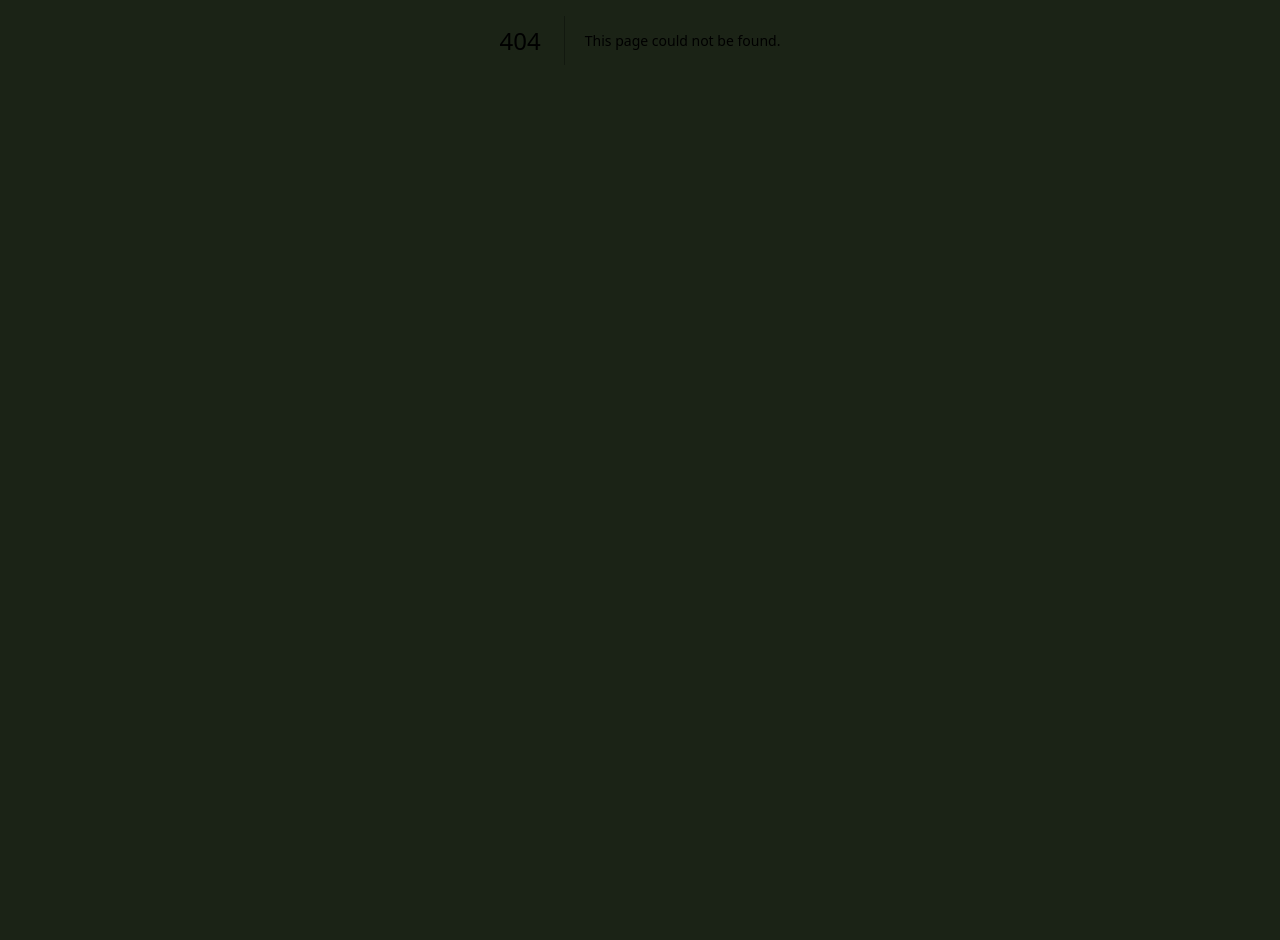
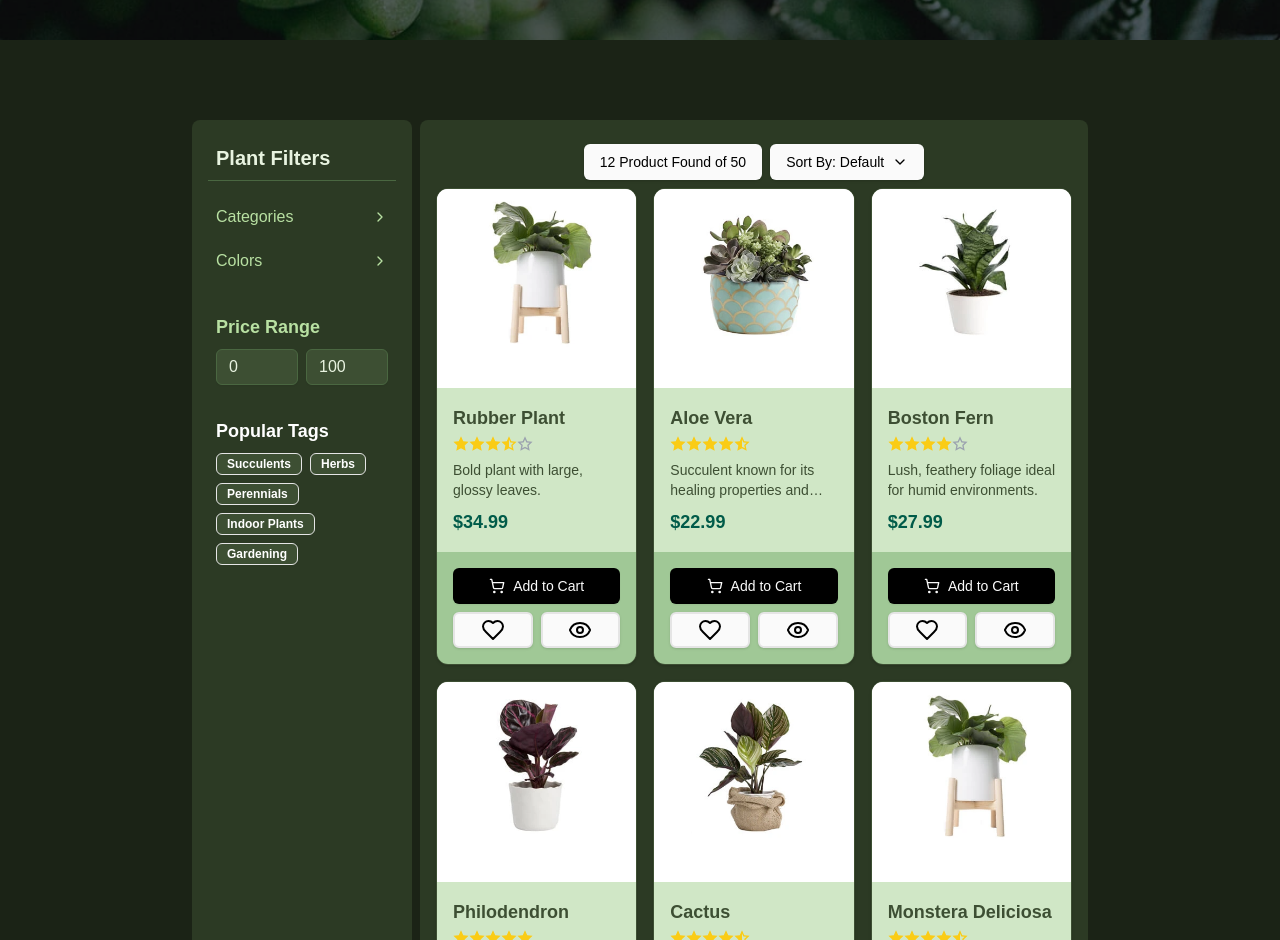
Before and after one commit to CodeEx24/ecoplants, a Next.js app: page /shop in a window 1280 px wide. Before the commit this address had no page. Shown: the part 360-1300 px from the top of the page. Before the commit the page ends 800 px from the top, so only its background shows below. Built offline with nearby package versions, Linux system fonts and the light colour scheme.

Commit message:
Dev 12: Products

```diff
--- /dev/null
+++ b/app/(default)/shop/components/ProductGrid.tsx
@@ -0,0 +1,122 @@
+"use client";
+import { StarEmpty } from "@/app/assets/svg/StarEmpty";
+import { StarFull } from "@/app/assets/svg/StarFull";
+import { StarHalf } from "@/app/assets/svg/StarHalf";
+import { Button } from "@/components/ui/button";
+import { Card, CardContent, CardFooter } from "@/components/ui/card";
+import { productsData } from "@/constants/productsData";
+import { Eye, Heart, ShoppingCart } from "lucide-react";
+import Image from "next/image";
+import React, { useState } from "react";
+
+export default function ProductGrid() {
+  const [favorites, setFavorites] = useState<number[]>([]);
+
+  const toggleFavorite = (id: number) => {
+    setFavorites((prev) =>
+      prev.includes(id) ? prev.filter((fav) => fav !== id) : [...prev, id],
+    );
+  };
+
+  return (
+    <div className="mt-4 grid grid-cols-1 gap-4 sm:grid-cols-2 lg:grid-cols-3">
+      {productsData.map((product, index) => (
+        <Card
+          key={`${index}${product.name}`}
+          className="w-full overflow-hidden border-[#3D4F33] bg-[#2C3A24] text-[#E8F3E0]"
+        >
+          <CardContent className="p-0">
+            <div className="relative aspect-square bg-white">
+              <Image
+                src={product.image.src}
+                alt={product.name}
+                width={200}
+                height={200}
+                className="h-full w-full rounded-md object-cover"
+              />
+            </div>
+            <div className="bg-[#D0E7C6] p-4">
+              <h3 className="text-lg font-semibold text-[#3D4F33]">
+                {product.name}
+              </h3>
+              <div className="mt-1 flex items-center text-[#3D4F33]">
+                {[1, 2, 3, 4, 5].map((star) => {
+                  if (star <= product.stars) {
+                    // Full star
+                    return (
+                      <StarFull
+                        key={`star${star}`}
+                        className="h-4 w-4 text-yellow-400"
+                      />
+                    );
+                  } else if (star === Math.ceil(product.stars)) {
+                    // Half star
+                    return (
+                      <StarHalf
+                        key={`star${star}`}
+                        className="h-4 w-4 text-yellow-400"
+                      />
+                    );
+                  } else {
+                    // Empty star
+                    return (
+                      <StarEmpty
+                        key={`star${index}`}
+                        className="h-4 w-4 text-gray-400"
+                      />
+                    );
+                  }
+                })}
+              </div>
+              <p className="mt-2 line-clamp-2 min-h-[2.8em] text-sm text-[#3D4F33]">
+                {product.description}
+              </p>
+
+              <p className="mt-2 text-lg font-bold text-[#3D4F33] text-secondary">
+                ${product.price.toFixed(2)}
+              </p>
+            </div>
+          </CardContent>
+          <CardFooter className="flex flex-wrap gap-2 bg-[#A0C896] p-4">
+            <Button
+              aria-label="Add to cart"
+              variant="secondary"
+              className="w-full"
+            >
+              <ShoppingCart className="mr-2 h-4 w-4" /> Add to Cart
+            </Button>
+            <div className="flex w-full justify-between">
+              <div className="flex w-full gap-2">
+                <Button
+                  size="icon"
+                  onClick={() => toggleFavorite(product.id)}
+                  aria-label={
+                    favorites.includes(product.id)
+                      ? "Remove from favorites"
+                      : "Add to favorites"
+                  }
+                  className="w-1/2 border-[2px]"
+                >
+                  <Heart
+                    className={
+                      favorites.includes(product.id)
+                        ? "fill-red-500 text-red-500"
+                        : ""
+                    }
+                  />
+                </Button>
+                <Button
+                  size="icon"
+                  aria-label="Quick view"
+                  className="w-1/2 border-[2px]"
+                >
+                  <Eye />
+                </Button>
+              </div>
+            </div>
+          </CardFooter>
+        </Card>
+      ))}
+    </div>
+  );
+}
--- /dev/null
+++ b/app/(default)/shop/components/ProductOption.tsx
@@ -0,0 +1,39 @@
+import { Button } from "@/components/ui/button";
+import {
+  DropdownMenu,
+  DropdownMenuContent,
+  DropdownMenuItem,
+  DropdownMenuTrigger,
+} from "@/components/ui/dropdown-menu";
+import { ChevronDown } from "lucide-react";
+import React from "react";
+
+export default function ProductOption() {
+  return (
+    <div className="flex flex-col justify-center gap-2 sm:flex-row">
+      <Button>12 Product Found of 50</Button>
+      {/* <Button>
+      <Grid2 />
+    </Button>
+    <Button>
+      <Grid3 />
+    </Button> */}
+      <DropdownMenu>
+        <DropdownMenuTrigger asChild>
+          <Button className="">
+            Sort By: Default
+            <ChevronDown className="ml-2 h-4 w-4" />
+          </Button>
+        </DropdownMenuTrigger>
+        <DropdownMenuContent align="end">
+          <DropdownMenuItem>Name (A to Z)</DropdownMenuItem>
+          <DropdownMenuItem>Name (Z to A)</DropdownMenuItem>
+          <DropdownMenuItem>Price (Low to High)</DropdownMenuItem>
+          <DropdownMenuItem>Price (High to Low)</DropdownMenuItem>
+          <DropdownMenuItem>Newest Arrivals</DropdownMenuItem>
+          <DropdownMenuItem>Customer Rating</DropdownMenuItem>
+        </DropdownMenuContent>
+      </DropdownMenu>
+    </div>
+  );
+}
--- /dev/null
+++ b/app/(default)/shop/page.tsx
@@ -0,0 +1,72 @@
+"use client";
+
+import React, { lazy, Suspense, useCallback } from "react";
+import ShopBackground from "@/app/assets/main/ShopBackground.webp";
+
+// Lazy load components
+const LandingPageDefault = lazy(
+  () => import("@/components/default/LandingPageDefault"),
+);
+const FilterSheet = lazy(
+  () => import("@/components/default/others/FilterSheet"),
+);
+const PlantFilterSidebar = lazy(
+  () => import("@/components/default/others/PlantFilter"),
+);
+const ProductGrid = lazy(() => import("./components/ProductGrid"));
+const ProductOption = lazy(() => import("./components/ProductOption"));
+const ProductGridNavigation = lazy(
+  () => import("@/components/default/others/ProductGridNavigation"),
+);
+
+const LoadingFallback = () => (
+  <div>Loading...</div> // Customize this fallback UI as needed
+);
+
+export default function AboutPage() {
+  const onPageChange = useCallback((page: number) => {
+    if (page < 1) {
+      console.error("Invalid page number:", page);
+      return;
+    }
+  }, []);
+
+  return (
+    <div>
+      <div className="relative">
+        <Suspense fallback={<LoadingFallback />}>
+          <LandingPageDefault title="Shop" image={ShopBackground} />
+        </Suspense>
+      </div>
+      <section className="base-padding my-20 space-y-20">
+        <div className="relative z-10 flex flex-col space-y-8 sm:space-y-0 md:flex-row">
+          <div className="hidden max-w-[220px] rounded-lg border-[#3D4F33] bg-[#2C3A24] p-4 lg:flex">
+            <Suspense fallback={<LoadingFallback />}>
+              <PlantFilterSidebar />
+            </Suspense>
+          </div>
+          <div className="w-full space-y-2 rounded-lg border-[#3D4F33] bg-[#2C3A24] px-4 py-4 md:ml-2 md:flex md:flex-col">
+            <Suspense fallback={<LoadingFallback />}>
+              <FilterSheet />
+            </Suspense>
+            <Suspense fallback={<LoadingFallback />}>
+              <ProductOption />
+            </Suspense>
+            <Suspense fallback={<LoadingFallback />}>
+              <ProductGrid />
+            </Suspense>
+            <Suspense fallback={<LoadingFallback />}>
+              <ProductGridNavigation
+                currentPage={1}
+                totalPages={3}
+                onPageChange={onPageChange}
+              />
+            </Suspense>
+          </div>
+        </div>
+      </section>
+
+      <div className="absolute inset-0 h-full w-[100vw]"></div>
+    </div>
+  );
+}
```
